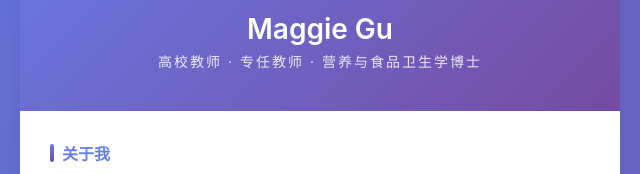
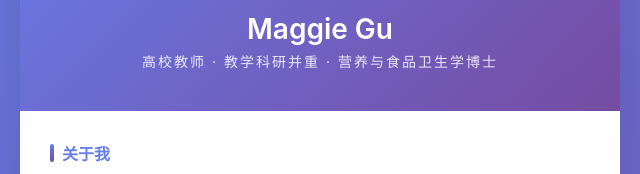
Before and after one commit to MaggieGu16/myprofile, a plain HTML site: page index.html in a window 1280 px wide. Shown: the part 183-357 px from the top of the page, 320-960 px from the left. Drawn offline with Linux system fonts and the light colour scheme.

Commit message:
Update index.html

```diff
--- a/index.html
+++ b/index.html
@@ -239,7 +239,7 @@
         <div class="header">
             <div class="avatar">🥗</div>
             <h1>Maggie Gu</h1>
-            <div class="title">高校教师 · 专任教师 · 营养与食品卫生学博士</div>
+            <div class="title">高校教师 · 教学科研并重 · 营养与食品卫生学博士</div>
         </div>
 
         <div class="body">
```
